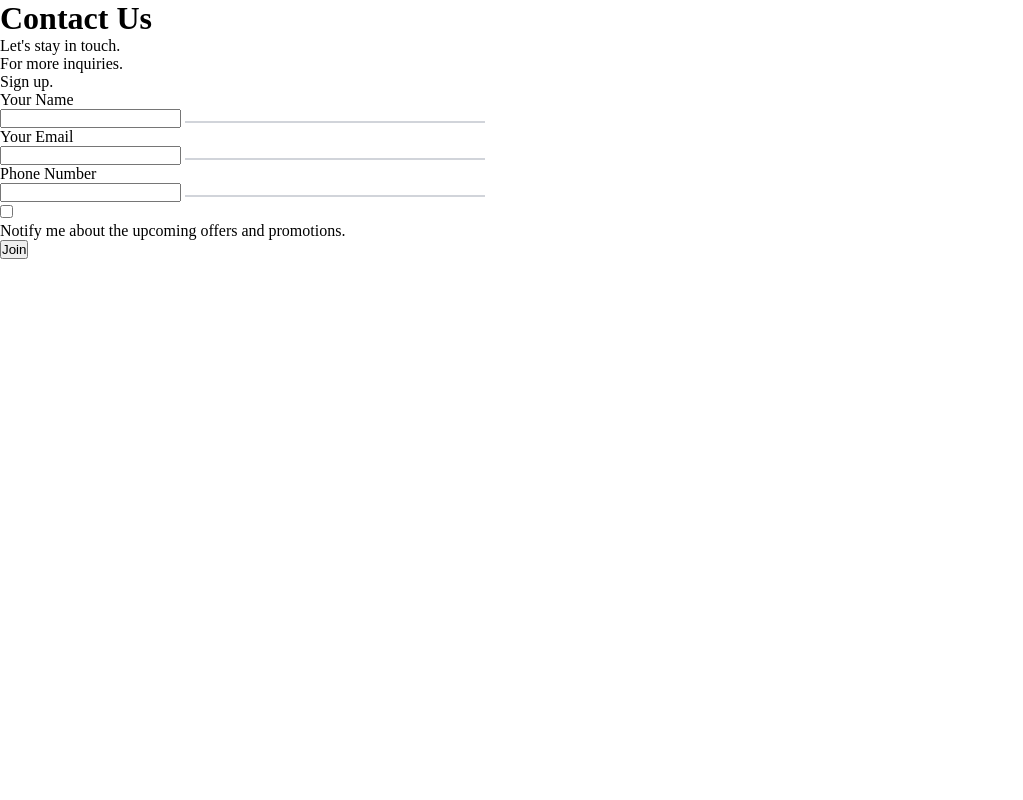
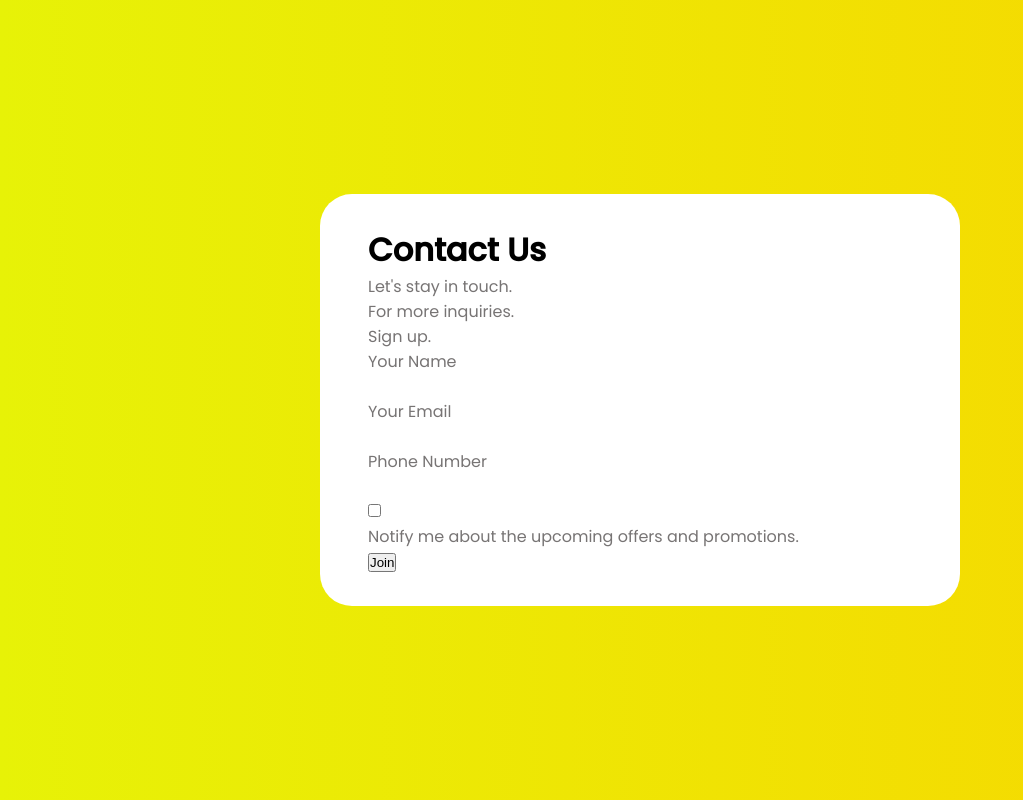
Before and after one commit to lilhalzy/Dump, a plain HTML site: page animation/Forms/index.html in a window 1280 px wide. Shown: the whole page, without its empty margins (0-1023 px from the left). Drawn offline with nearby package versions, Linux system fonts and the light colour scheme; a script that the page names is missing.

Commit message:
style: Make the title's color vibrant, centering the modal box, and some basic styling to the form

```diff
--- a/animation/Forms/style.css
+++ b/animation/Forms/style.css
@@ -5,3 +5,53 @@
   padding: 0;
   box-sizing: border-box;
 }
+
+body {
+  display: flex;
+  justify-content: center;
+  align-items: center;
+  height: 100vh;
+  font-family: 'Poppins', sans-serif;
+  background: linear-gradient(90deg, #E7F207, #F7D700);
+}
+
+form {
+  background: #fff;
+  width: 50vw;
+  min-height: 50vh;
+  color: #777474;
+  border-radius: 2rem;
+  padding: 2rem 3rem;
+}
+
+.title {
+  color: #000;
+}
+
+.contact-right,
+.contact-left {
+  flex: 1;
+}
+
+.contact-right {
+  display: flex;
+  flex-direction: column;
+  justify-content: space-between;
+}
+
+.input {
+  width: 100%;
+  height: 100%;
+  position: absolute;
+  border: none;
+  top: 0;
+}
+
+.input-container {
+  position: relative;
+}
+
+.placeholder {
+  position: relative;
+  z-index: 1;
+}
```
